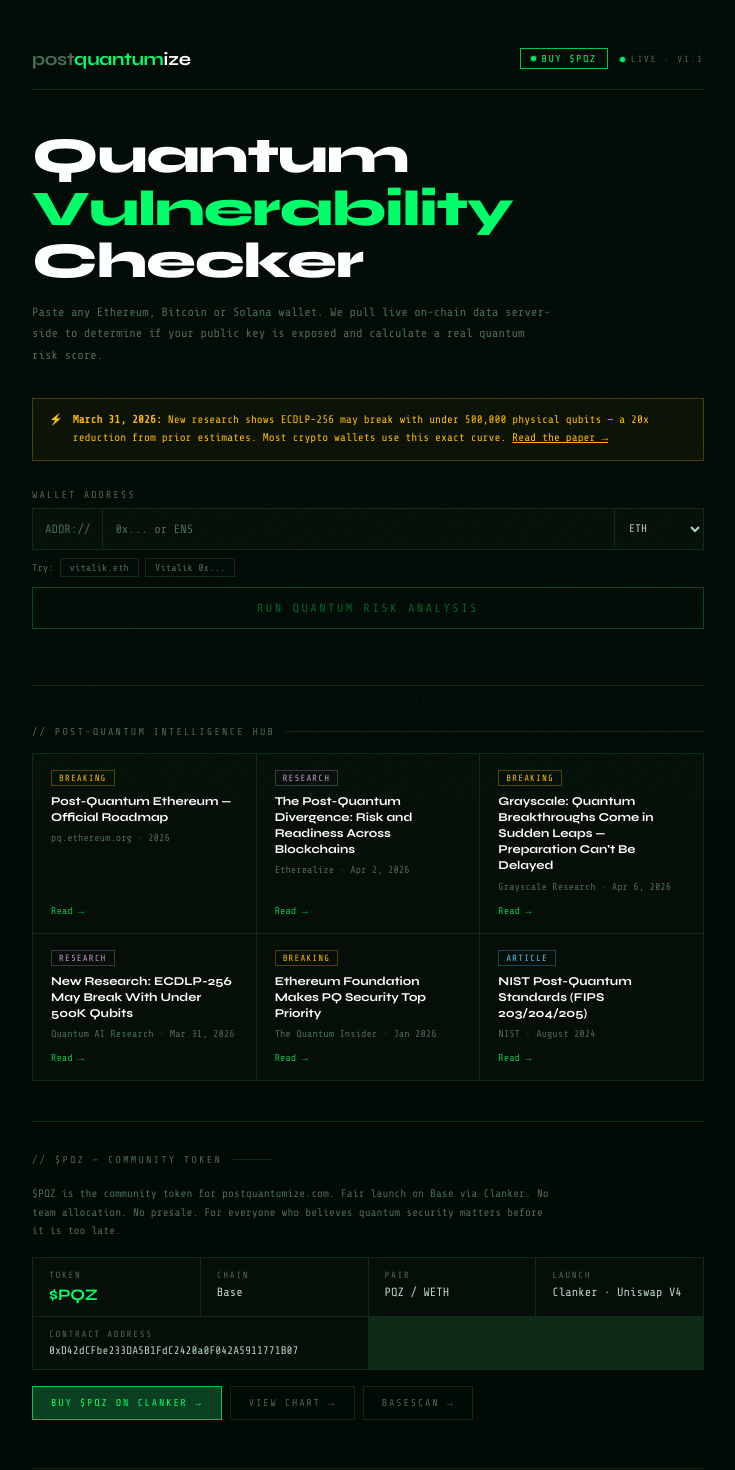
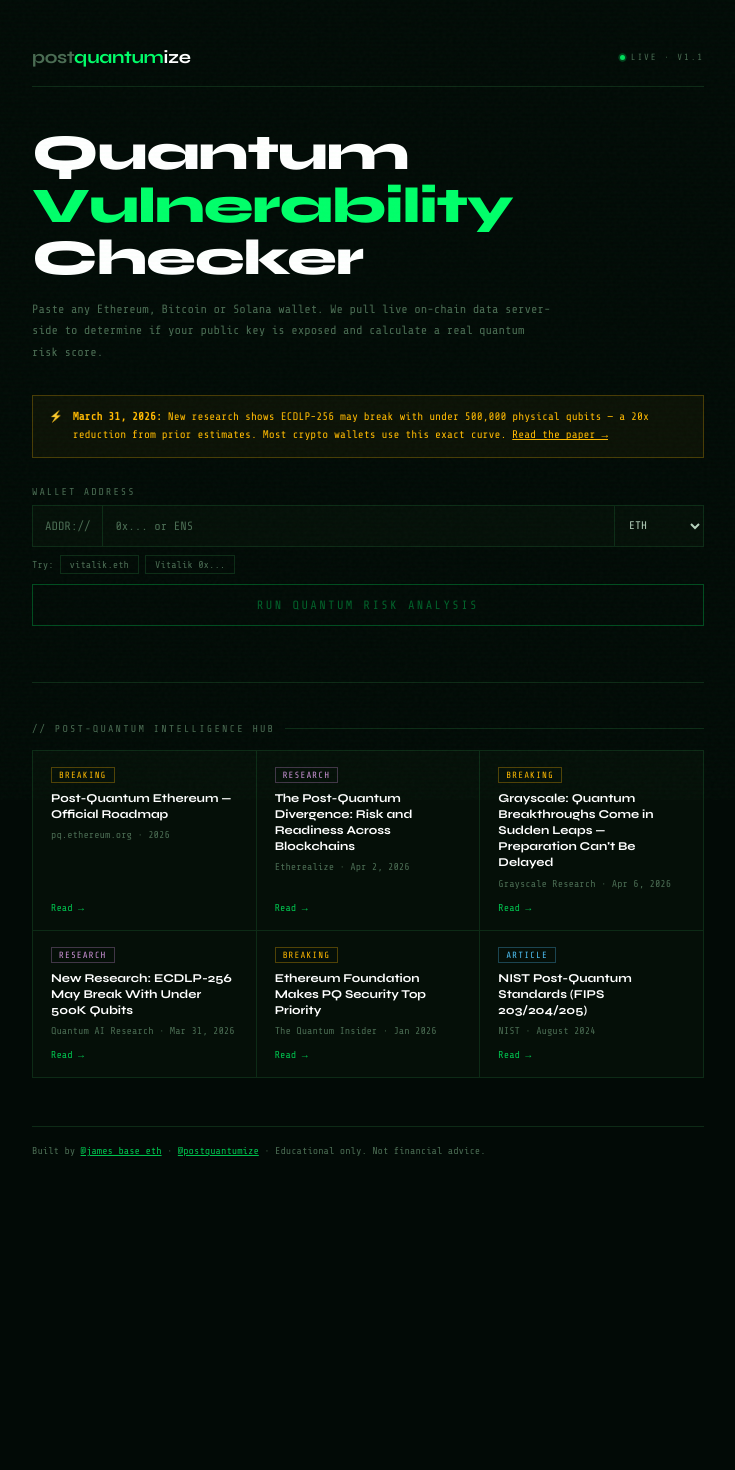
Before and after one commit to githest/postquantumize, a Next.js app: page / in a window 1280 px wide. Shown: the top 1470 px of the page, without its empty margins (272-1007 px from the left). After the commit the page ends 1236 px from the top, so only its background shows below. Built offline with nearby package versions, Linux system fonts and the light colour scheme.

Commit message:
remove: all  token references pending new CA

```diff
--- a/src/app/page.tsx
+++ b/src/app/page.tsx
@@ -39,16 +39,6 @@ const STYLE = `
   .topbar-nav a { font-size:10px; letter-spacing:0.15em; text-transform:uppercase; color:var(--text-dim); text-decoration:none; padding:5px 10px; border:1px solid transparent; transition:all 0.2s; }
   .topbar-nav a:hover { color:var(--green); border-color:var(--border); }
 
-  /* BUY PQZ */
-  .buy-pqz {
-    display: inline-flex; align-items: center; gap: 6px;
-    font-family: var(--font-mono); font-size: 10px; letter-spacing: 0.15em;
-    text-transform: uppercase; color: var(--green); text-decoration: none;
-    border: 1px solid var(--green-dim); padding: 4px 10px;
-    transition: all 0.2s; white-space: nowrap;
-  }
-  .buy-pqz:hover { background: var(--green-muted); }
-  .buy-pqz-dot { width: 5px; height: 5px; border-radius: 50%; background: var(--green); animation: pulse 2s ease-in-out infinite; flex-shrink: 0; }
   .site-title { font-family:var(--font-display); font-size:clamp(28px,5.5vw,50px); font-weight:800; color:#fff; line-height:1.05; letter-spacing:-0.02em; margin-bottom:14px; }
   .site-title span { color:var(--green); }
   .site-sub { font-size:12px; color:var(--text-dim); line-height:1.8; max-width:520px; margin-bottom:32px; }
@@ -181,22 +171,6 @@ const STYLE = `
   .res-viewall { font-family:var(--font-mono); font-size:10px; letter-spacing:0.15em; text-transform:uppercase; color:var(--text-dim); text-decoration:none; border:1px solid var(--border); padding:8px 14px; display:inline-block; transition:all 0.2s; }
   .res-viewall:hover { border-color:var(--green-dim); color:var(--green); }
 
-  /* ── PQZ TOKEN ── */
-  .pqz-section { border-top:1px solid var(--border); margin-top:40px; padding-top:32px; }
-  .pqz-header { display:flex; align-items:center; justify-content:space-between; flex-wrap:wrap; gap:12px; margin-bottom:20px; }
-  .pqz-title { font-size:10px; letter-spacing:0.22em; text-transform:uppercase; color:var(--text-dim); display:flex; align-items:center; gap:10px; }
-  .pqz-title::after { content:''; flex:1; height:1px; background:var(--border); width:40px; }
-  .pqz-grid { display:grid; grid-template-columns:repeat(auto-fill, minmax(160px,1fr)); gap:1px; background:var(--border); border:1px solid var(--border); margin-bottom:16px; }
-  .pqz-cell { background:var(--surface); padding:12px 16px; }
-  .pqz-label { font-size:9px; color:var(--text-dim); letter-spacing:0.18em; text-transform:uppercase; margin-bottom:5px; }
-  .pqz-value { font-size:12px; color:var(--text); word-break:break-all; }
-  .pqz-value-green { color:var(--green); font-family:var(--font-display); font-weight:700; font-size:16px; }
-  .pqz-actions { display:flex; gap:8px; flex-wrap:wrap; }
-  .pqz-btn-primary { font-family:var(--font-mono); font-size:10px; letter-spacing:0.18em; text-transform:uppercase; padding:10px 18px; background:var(--green-muted); border:1px solid var(--green-dim); color:var(--green); text-decoration:none; display:inline-block; transition:all 0.2s; }
-  .pqz-btn-primary:hover { background:rgba(0,255,106,0.15); }
-  .pqz-btn-secondary { font-family:var(--font-mono); font-size:10px; letter-spacing:0.18em; text-transform:uppercase; padding:10px 18px; background:transparent; border:1px solid var(--border); color:var(--text-dim); text-decoration:none; display:inline-block; transition:all 0.2s; }
-  .pqz-btn-secondary:hover { border-color:var(--text-dim); color:var(--text); }
-  .pqz-desc { font-size:11px; color:var(--text-dim); line-height:1.7; margin-bottom:16px; max-width:520px; }
   .footer { margin-top:48px; padding-top:18px; border-top:1px solid var(--border); display:flex; justify-content:space-between; flex-wrap:wrap; gap:10px; }
   .footer-brand { font-family:var(--font-display); font-weight:800; font-size:13px; color:var(--green); }
   .footer-note { font-size:10px; color:var(--text-dim); }
@@ -478,15 +452,6 @@ export default function App() {
             <span className="wm-ize">ize</span>
           </div>
           <div className="topbar-right">
-            <a
-              href="https://www.clanker.world/clanker/0xD42dCFbe233DA5B1FdC2420a0F042A5911771B07"
-              target="_blank"
-              rel="noreferrer"
-              className="buy-pqz"
-            >
-              <div className="buy-pqz-dot"/>
-              Buy $PQZ
-            </a>
             <span className="topbar-tag">
               <span className="live-dot"/>live · v1.1
             </span>
@@ -847,44 +812,6 @@ export default function App() {
         </div>
 
         {/* ── FOOTER ── */}
-        {/* ── $PQZ TOKEN ── */}
-        <div className="pqz-section">
-          <div className="pqz-header">
-            <div className="pqz-title">// $PQZ — Community Token</div>
-          </div>
-          <p className="pqz-desc">
-            $PQZ is the community token for postquantumize.com. Fair launch on Base via Clanker. No team allocation. No presale. For everyone who believes quantum security matters before it is too late.
-          </p>
-          <div className="pqz-grid">
-            <div className="pqz-cell">
-              <div className="pqz-label">Token</div>
-              <div className="pqz-value pqz-value-green">$PQZ</div>
-            </div>
-            <div className="pqz-cell">
-              <div className="pqz-label">Chain</div>
-              <div className="pqz-value">Base</div>
-            </div>
-            <div className="pqz-cell">
-              <div className="pqz-label">Pair</div>
-              <div className="pqz-value">PQZ / WETH</div>
-            </div>
-            <div className="pqz-cell">
-              <div className="pqz-label">Launch</div>
-              <div className="pqz-value">Clanker · Uniswap V4</div>
-            </div>
-            <div className="pqz-cell" style={{gridColumn:"span 2"}}>
-              <div className="pqz-label">Contract Address</div>
-              <div className="pqz-value" style={{fontSize:"11px"}}>0xD42dCFbe233DA5B1FdC2420a0F042A5911771B07</div>
-            </div>
-          </div>
-          <div className="pqz-actions">
-            <a href="https://www.clanker.world/clanker/0xD42dCFbe233DA5B1FdC2420a0F042A5911771B07" target="_blank" rel="noreferrer" className="pqz-btn-primary">Buy $PQZ on Clanker →</a>
-            <a href="https://www.geckoterminal.com/base/pools/0xD42dCFbe233DA5B1FdC2420a0F042A5911771B07" target="_blank" rel="noreferrer" className="pqz-btn-secondary">View Chart →</a>
-            <a href="https://basescan.org/token/0xD42dCFbe233DA5B1FdC2420a0F042A5911771B07" target="_blank" rel="noreferrer" className="pqz-btn-secondary">Basescan →</a>
-          </div>
-        </div>
-
-        {/* ── FOOTER ── */}
         <footer className="footer">
           <span className="footer-note">
             Built by{" "}
```
